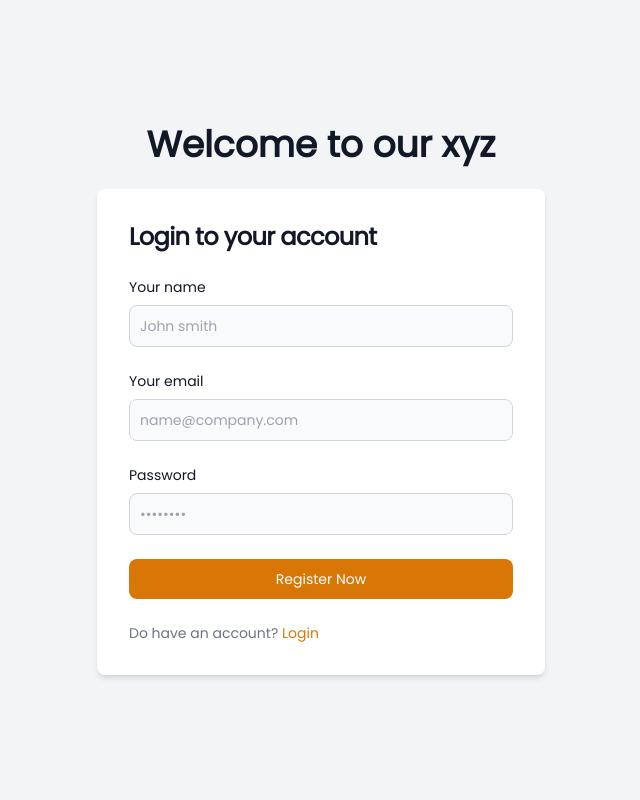
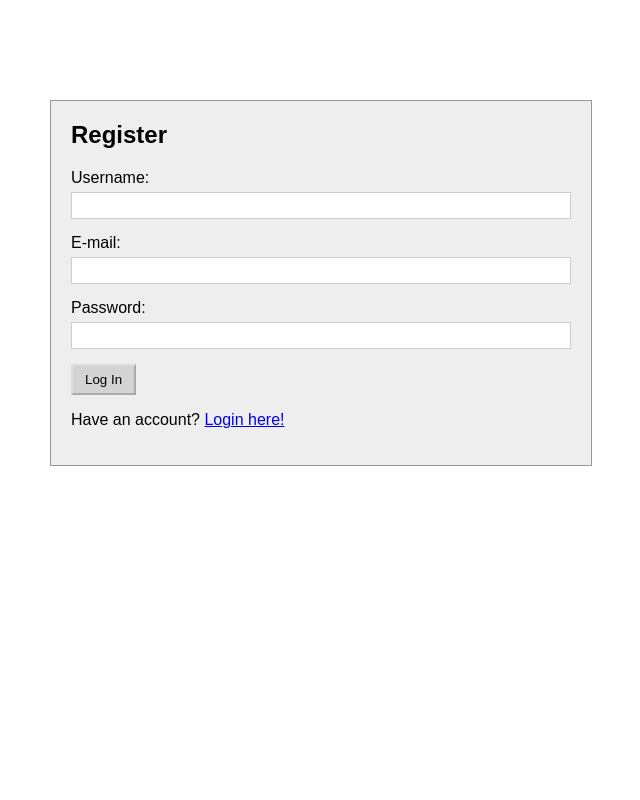
Before and after one commit to Digitix08/source-code_pgSQL, a PHP site: page /register.php in a window 1280 px wide. Shown: the whole page, without its empty margins (319-959 px from the left). Run offline with PHP 8.4, Linux system fonts and the light colour scheme; some libraries are stand-ins or nearby versions.

Commit message:
modified files to work with pgsql

```diff
--- a/login-signup/logout.php
+++ b/login-signup/logout.php
@@ -13,4 +13,4 @@ if (isset($_SERVER['HTTP_COOKIE'])) {
     }
 }
 
-header('Location: index.php');
+header('Location: ../index.php');
--- a/login-signup/register.php
+++ b/login-signup/register.php
@@ -8,60 +8,65 @@ if (isset($_SESSION['loggedin'])) {
 
 ?>
 
-<!DOCTYPE html>
-<html lang="en">
+<!DOCTYPE HTML PUBLIC "-//W3C//DTD HTML 4.01 Transitional//EN">
+<html>
+<head>
+  <title>Register</title>
+  <style type="text/css">
+    body {
+      background-color: #ffffff;
+      font-family: Arial, sans-serif;
+      text-align: center;
+    }
+    .container {
+      width: 500px;
+      margin: 100px auto;
+      border: 1px solid #999;
+      background-color: #eeeeee;
+      padding-bottom: 20px;
+      padding-right: 20px;
+      padding-left: 20px;
+      text-align: left;
+    }
+    .form-label {
+      display: block;
+      margin-bottom: 5px;
+    }
+    .form-input {
+      width: 100%;
+      padding: 5px;
+      margin-bottom: 15px;
+      border: 1px solid #ccc;
+    }
+    .login-button {
+      padding: 6px 12px;
+      background-color: #d3d3d3;
+      border-top: 2px solid #ddd;
+      border-left: 2px solid #ddd;
+	  border-right: 2px solid #aaa;
+	  border-bottom: 2px solid #aaa;
+      cursor: pointer;
+    }
+  </style>
+</head>
+<body>
 
-<head>
-    <meta charset="UTF-8" />
-    <meta http-equiv="X-UA-Compatible" content="IE=edge" />
-    <meta name="viewport" content="width=device-width, initial-scale=1.0" />
-    <title>Login</title>
-    <style>
-        @import url("https://fonts.googleapis.com/css?family=Poppins");
+  <div class="container">
+    <h2>Register</h2>
+    <form method="post" action="loading.php">
+      <label class="form-label">Username:</label>
+      <input type="text" name="name" class="form-input">
 
-        * {
-            font-family: Poppins;
-        }
-    </style>
-    <script src="https://cdn.tailwindcss.com"></script>
-</head>
+	  <label class="form-label">E-mail:</label>
+      <input type="text" name="email" class="form-input">
 
-<body>
-    <section class="bg-gray-100 dark:bg-gray-900 w-screen h-screen">
-        <div class="flex flex-col items-center justify-center px-6 py-8 mx-auto md:h-screen lg:py-0">
-            <span class="flex items-center mb-6 text-4xl font-semibold text-gray-900 dark:text-white">
-                Welcome to our xyz
-            </span>
-            <div class="w-full bg-white rounded-lg shadow-md dark:border md:mt-0 sm:max-w-md xl:p-0 dark:bg-gray-800 dark:border-gray-700">
-                <div class="p-6 space-y-4 md:space-y-6 sm:p-8">
-                    <h1 class="text-xl font-bold leading-tight tracking-tight text-gray-900 md:text-2xl dark:text-white">
-                        Login to your account
-                    </h1>
-                    <form class="space-y-4 md:space-y-6" action="loading.php" method="POST">
-                        <div>
-                            <label for="name" class="block mb-2 text-sm font-medium text-gray-900 dark:text-white">Your name</label>
-                            <input type="name" name="name" id="name" class="bg-gray-50 border border-gray-300 text-gray-900 sm:text-sm rounded-lg focus:ring-amber-600 focus:border-amber-600 block w-full p-2.5 dark:bg-gray-700 dark:border-gray-600 dark:placeholder-gray-400 dark:text-white dark:focus:ring-blue-500 dark:focus:border-blue-500" placeholder="John smith" required="" />
-                        </div>
-                        <div>
-                            <label for="email" class="block mb-2 text-sm font-medium text-gray-900 dark:text-white">Your email</label>
-                            <input type="email" name="email" id="email" class="bg-gray-50 border border-gray-300 text-gray-900 sm:text-sm rounded-lg focus:ring-amber-600 focus:border-amber-600 block w-full p-2.5 dark:bg-gray-700 dark:border-gray-600 dark:placeholder-gray-400 dark:text-white dark:focus:ring-blue-500 dark:focus:border-blue-500" placeholder="name@company.com" required="" />
-                        </div>
-                        <div>
-                            <label for="password" class="block mb-2 text-sm font-medium text-gray-900 dark:text-white">Password</label>
-                            <input type="password" name="password" id="password" placeholder="••••••••" class="bg-gray-50 border border-gray-300 text-gray-900 sm:text-sm rounded-lg focus:ring-amber-600 focus:border-amber-600 block w-full p-2.5 dark:bg-gray-700 dark:border-gray-600 dark:placeholder-gray-400 dark:text-white dark:focus:ring-blue-500 dark:focus:border-blue-500" required="" />
-                        </div>
-                        <button type="submit" name="register" class="w-full text-white bg-amber-600 hover:bg-amber-700 focus:ring-4 focus:outline-none focus:ring-amber-300 font-medium rounded-lg text-sm px-5 py-2.5 text-center dark:bg-amber-600 dark:hover:bg-amber-700 dark:focus:ring-amber-800">
-                            Register Now
-                        </button>
-                        <p class="text-sm font-light text-gray-500 dark:text-gray-400">
-                            Do have an account?
-                            <a href="./index.php" class="font-medium text-amber-600 hover:underline dark:text-amber-500">Login</a>
-                        </p>
-                    </form>
-                </div>
-            </div>
-        </div>
-    </section>
+      <label class="form-label">Password:</label>
+      <input type="password" name="password" class="form-input">
+
+      <input type="submit" name="register" value="Log In" class="login-button">
+    </form>
+    <p>Have an account? <a href="index.php">Login here!</a></p>
+  </div>
+
 </body>
-
 </html>
```
Also changed, not shown: login-signup/index.php (+51 -45 lines), login-signup/loading.php (+46 -29 lines), login-signup/otp.php (+51 -41 lines).
